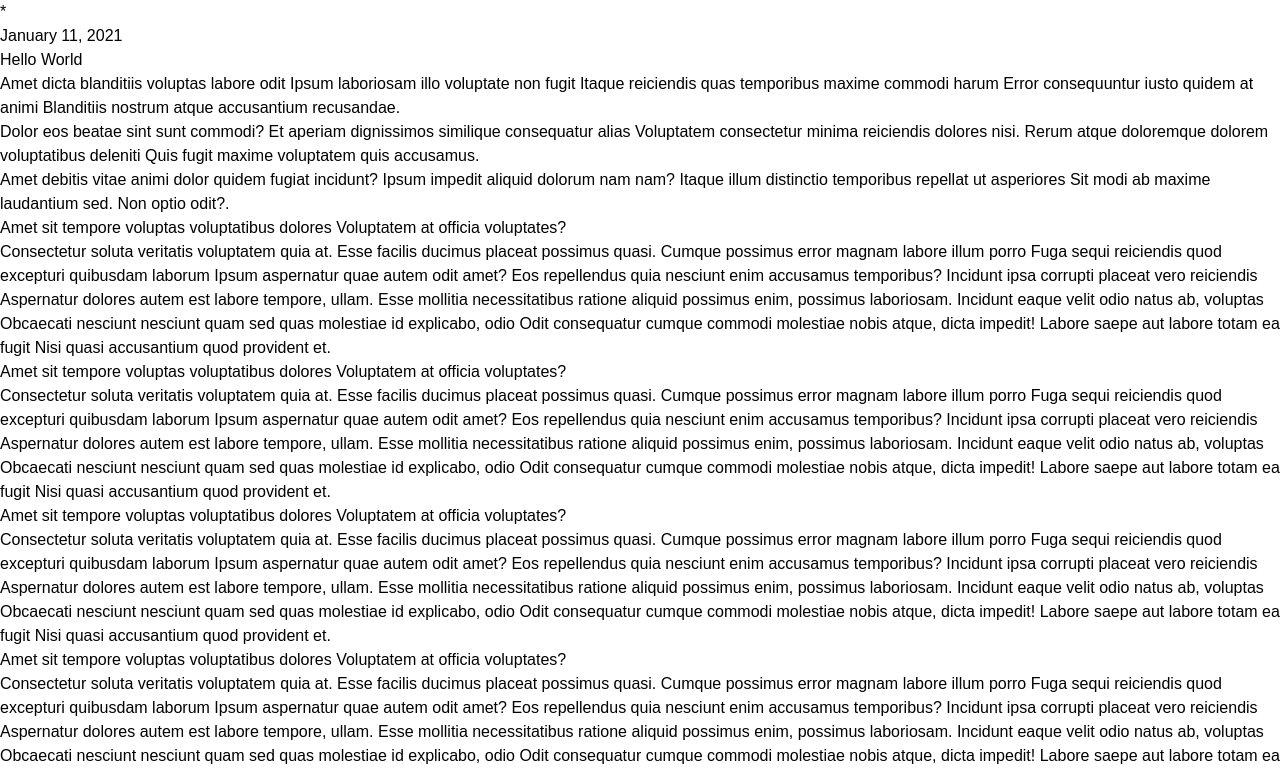
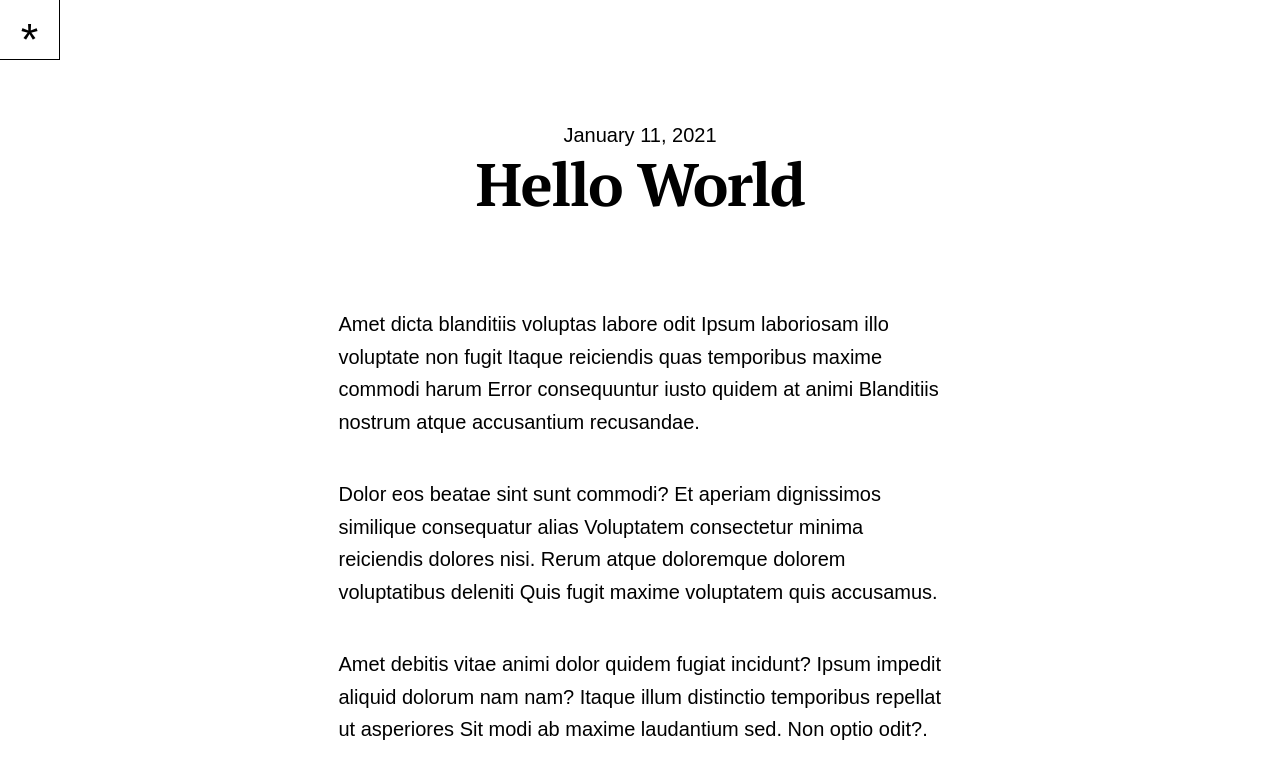
Before and after one commit to candidconversations/candidconversations.github.io, a Gatsby site: page /posts/hello-world-post/ in a window 1280 px wide. Shown: the top 772 px of the page. Built offline with nearby package versions, Linux system fonts and the light colour scheme; Gatsby itself is replaced by a stand-in of ours; a web font is replaced by a local one.

Commit message:
Post styles

```diff
--- a/src/styles/global.css
+++ b/src/styles/global.css
@@ -3,3 +3,29 @@
 @tailwind base;
 @tailwind components;
 @tailwind utilities;
+
+@layer base {
+  article p {
+    @apply mb-8;
+    @apply leading-relaxed;
+  }
+
+  article h2 {
+    @apply leading-relaxed;
+    @apply font-bold;
+    @apply text-xl;
+    @apply leading-tight;
+    @apply pt-2;
+    @apply mb-4;
+  }
+
+  article hr {
+    @apply mb-8;
+    @apply border-b-2;
+    @apply border-gray-300;
+  }
+}
+
+html {
+  font-size: 20px;
+}
--- a/src/templates/post.js
+++ b/src/templates/post.js
@@ -25,15 +25,21 @@ const Post = ({ data }) => {
   return (
     <>
       <Layout title={post.title}>
-        <nav>
-          <Link to="/">*</Link>
+        <nav className="border-black border-b border-r content-center flex h-12 items-center justify-center w-12">
+          <Link className="relative text-4xl top-2" to="/">
+            *
+          </Link>
         </nav>
         <main>
-          <header>
-            <p>{post.date}</p>
-            <h1>{post.title}</h1>
+          <header className="mb-8 p-12 text-center max-w-prose mx-auto">
+            <p className="mb-2">{post.date}</p>
+            <h1 className="font-serif leading-extra-none text-5xl tracking-tight">
+              {post.title}
+            </h1>
           </header>
-          <article>{ReactHtmlParser(post.html)}</article>
+          <article className="mx-auto px-12 max-w-prose mb-48">
+            {ReactHtmlParser(post.html)}
+          </article>
         </main>
       </Layout>
     </>
```
